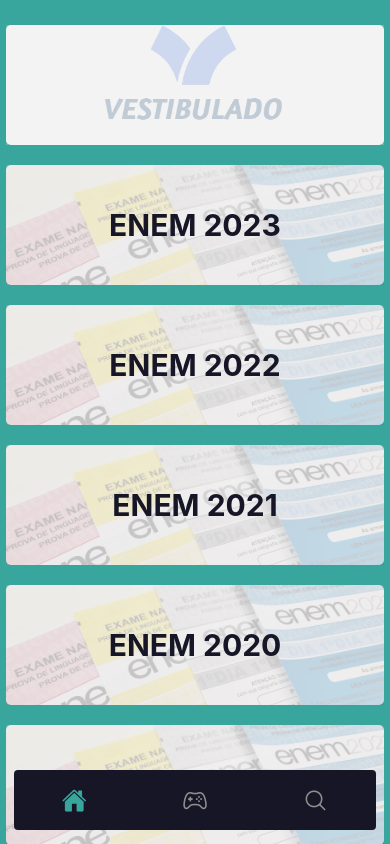
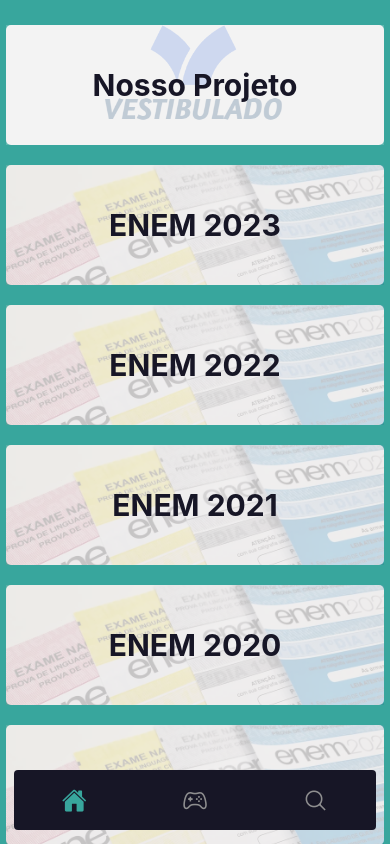
Before and after one commit to joaodepaulojp/vestibulado-mobile, a React Native app: screen /Home in a window 390 px wide. Built offline with nearby package versions, Linux system fonts and the light colour scheme.

Commit message:
correcao-sobre

```diff
--- a/src/pages/Home/index.js
+++ b/src/pages/Home/index.js
@@ -25,7 +25,7 @@
             resizeMode='cover'
             />
           <Text style={styles.tittle}
-          onPress={ () => navigation.navigate('Sobre') }></Text>
+          onPress={ () => navigation.navigate('Sobre') }>Nosso Projeto</Text>
         </View>
 
         <View style={styles.content}>
```
